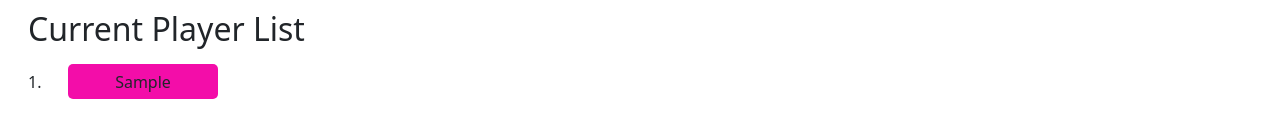
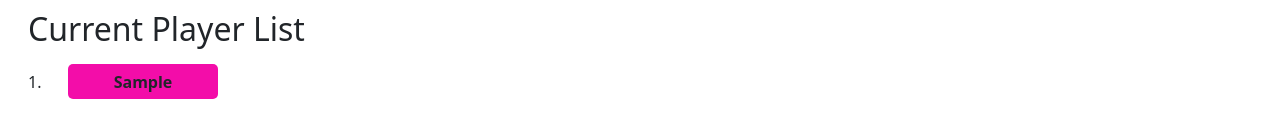
Before and after one commit to Danny1100/badmintonapp, an Angular app: page /add-players in a window 1280 px wide. Both pictures are taken after typing "Sample" into the empty fields and a click on the button "Add player". Shown: the part 366-504 px from the top of the page. Built offline with nearby package versions, Linux system fonts and the light colour scheme.

Commit message:
make font bold and change red colour for readability

```diff
--- a/src/app/player/player.component.css
+++ b/src/app/player/player.component.css
@@ -12,4 +12,5 @@
   overflow: hidden;
   white-space: nowrap;
   text-overflow: ellipsis;
+  font-weight: 650;
 }
--- a/src/app/player/services/player.service.ts
+++ b/src/app/player/services/player.service.ts
@@ -16,7 +16,7 @@ export enum PlayerSkillLevelDesc {
 }
 export enum PlayerSkillLevelColour {
   Cracked = '#f30da9',
-  Strong = '#f30d0d',
+  Strong = '#ff5636',
   Good = '#f3af0d',
   Average = '#0db2f3',
   Amateur = '#36c513',
```
